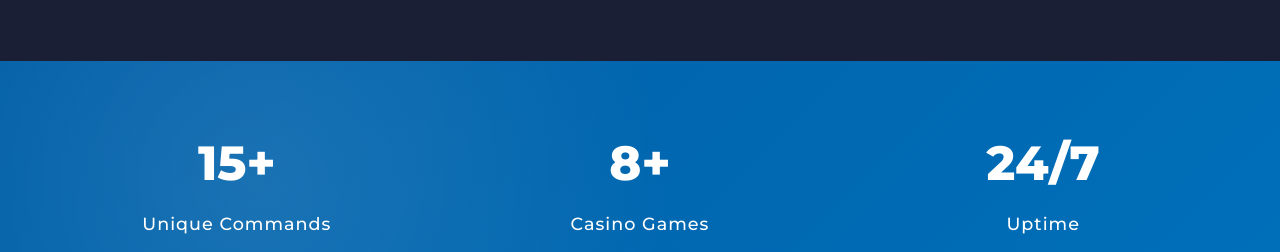
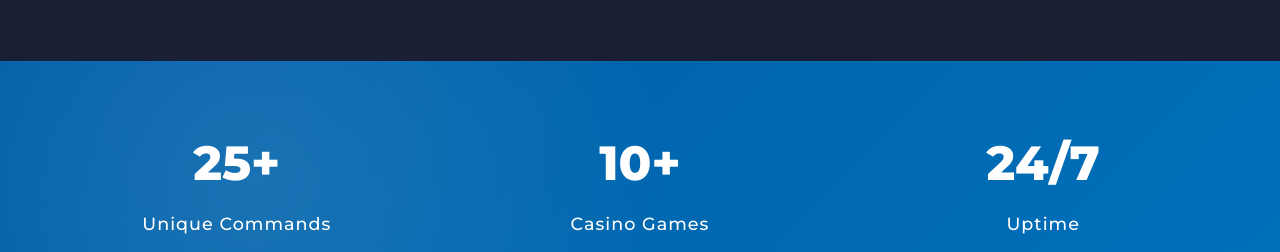
Before and after one commit to ChronsWPF/ChronsWPF.github.io, a plain HTML site: page index.html in a window 1280 px wide. Shown: the part 1880-2132 px from the top of the page. Drawn offline with Linux system fonts and the light colour scheme.

Commit message:
Update index.html

```diff
--- a/index.html
+++ b/index.html
@@ -626,11 +626,11 @@
         <div class="container">
             <div class="stats-grid">
                 <div class="stat-item">
-                    <h3>15+</h3>
+                    <h3>25+</h3>
                     <p>Unique Commands</p>
                 </div>
                 <div class="stat-item">
-                    <h3>8+</h3>
+                    <h3>10+</h3>
                     <p>Casino Games</p>
                 </div>
                 <div class="stat-item">
```
